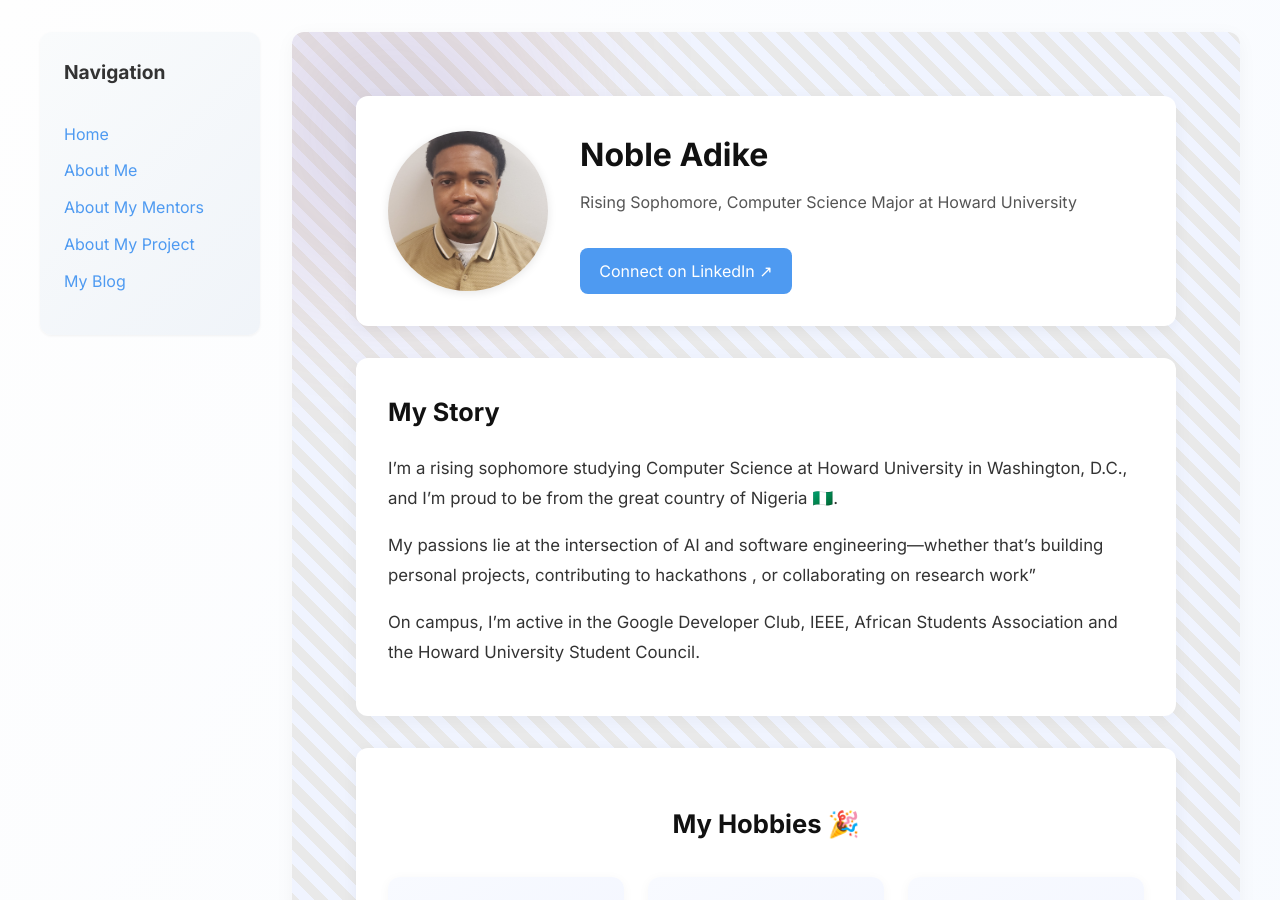
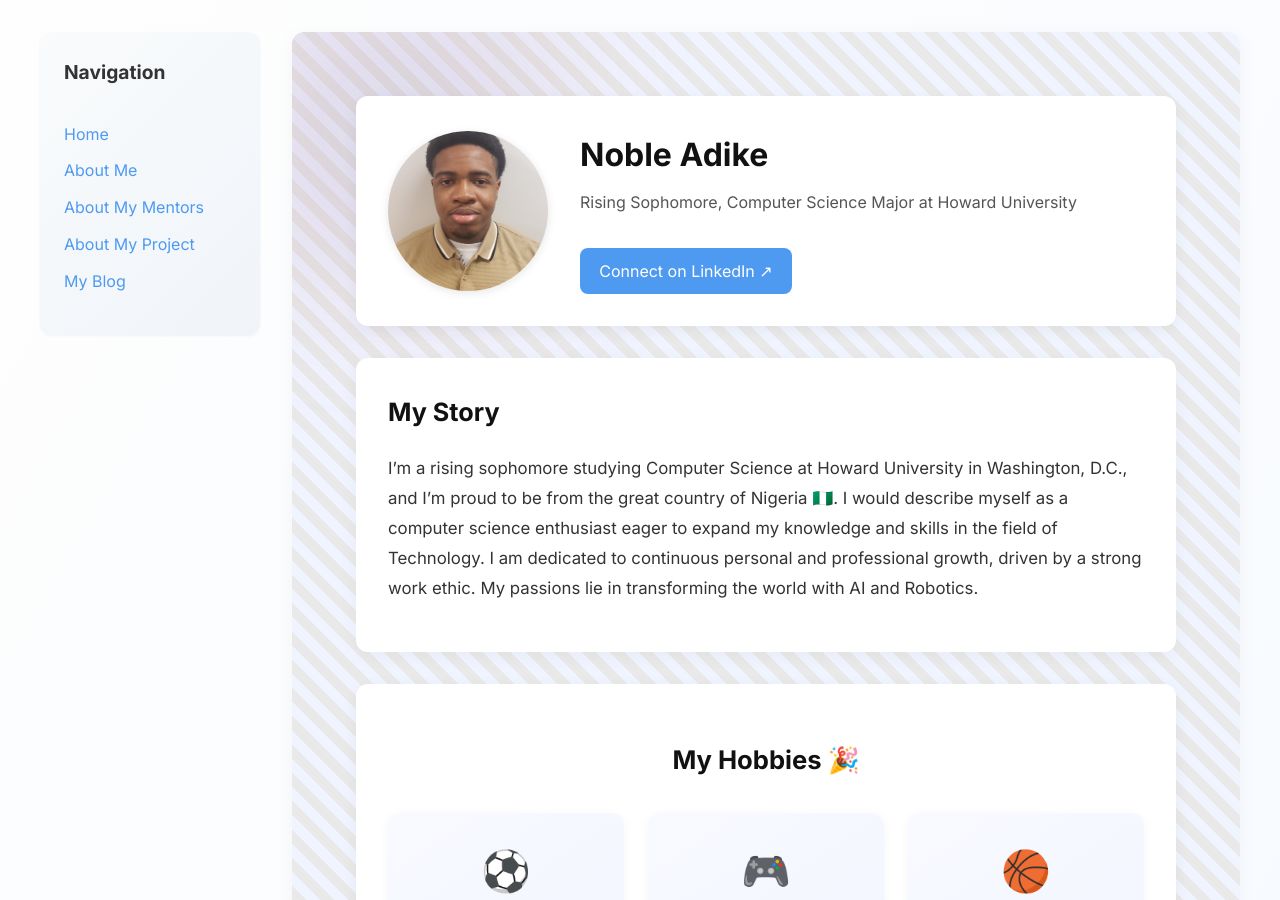
Before and after one commit to kingnaddy/kingnaddy.github.io, a Jekyll site: the page built from pages/about-me.md, in a window 1280 px wide and 900 px high. Built offline with Jekyll 4.4.1, drawn with Linux system fonts in a browser that asks for light colours.

Commit message:
Update about-me.md

```diff
--- a/pages/about-me.md
+++ b/pages/about-me.md
@@ -9,11 +9,8 @@ about:
   image: /assets/images/Adike_Noble_HowardUniversity.jpeg
   linkedin: https://www.linkedin.com/in/noble-adike-2356b2324/
   bio: |
-    I’m a rising sophomore studying Computer Science at Howard University in Washington, D.C., and I’m proud to be from the great country of Nigeria 🇳🇬.
+    I’m a rising sophomore studying Computer Science at Howard University in Washington, D.C., and I’m proud to be from the great country of Nigeria 🇳🇬. I would describe myself as a computer science enthusiast eager to expand my knowledge and skills in the field of Technology. I am dedicated to continuous personal and professional growth, driven by a strong work ethic. My passions lie in transforming the world with AI and Robotics.
 
-    My passions lie at the intersection of AI and software engineering—whether that’s building personal projects, contributing to hackathons , or collaborating on research work”
-
-    On campus, I’m active in the Google Developer Club, IEEE, African Students Association and the Howard University Student Council.
 
   hobbies:
     - icon: ⚽
```
